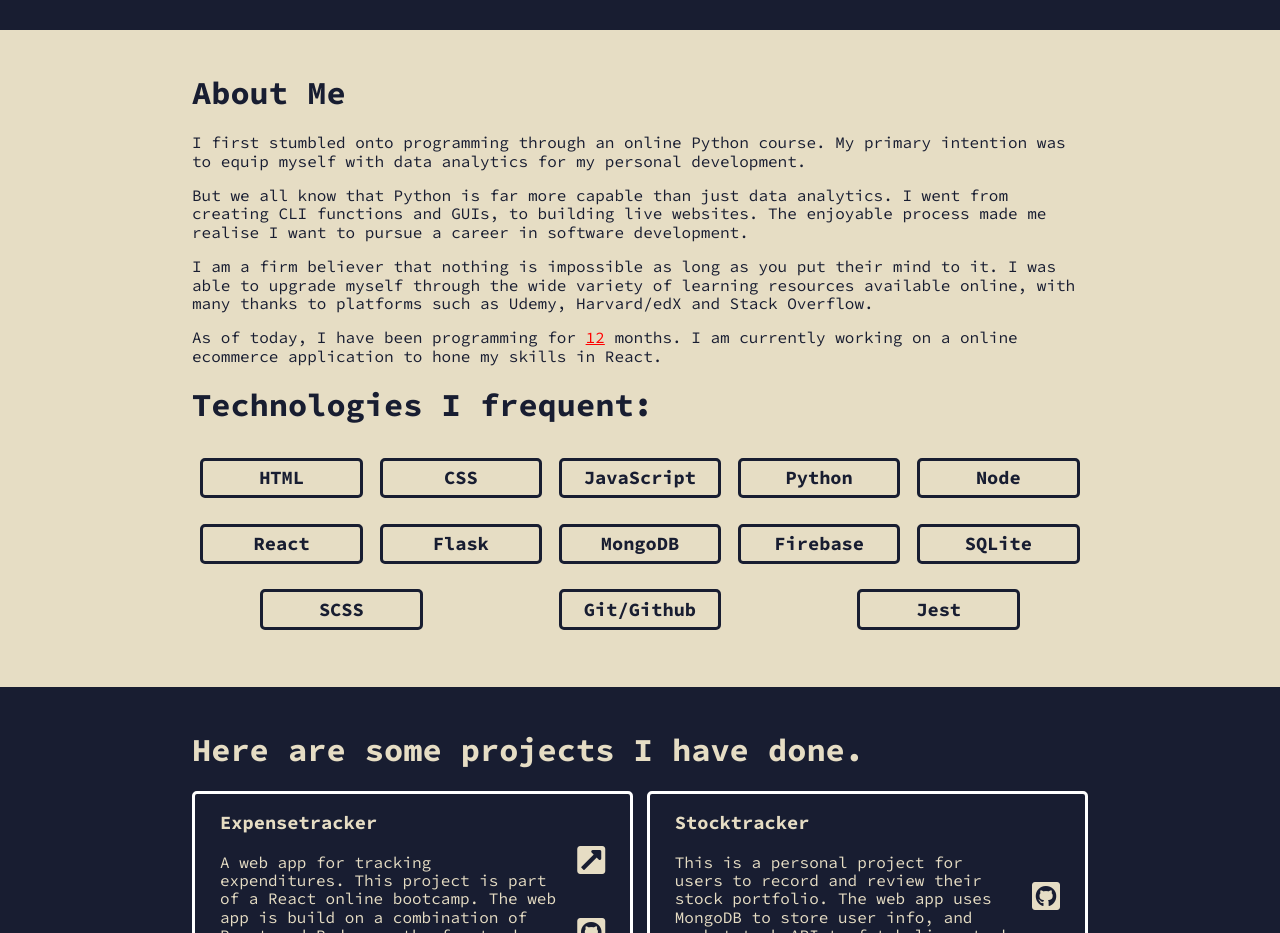
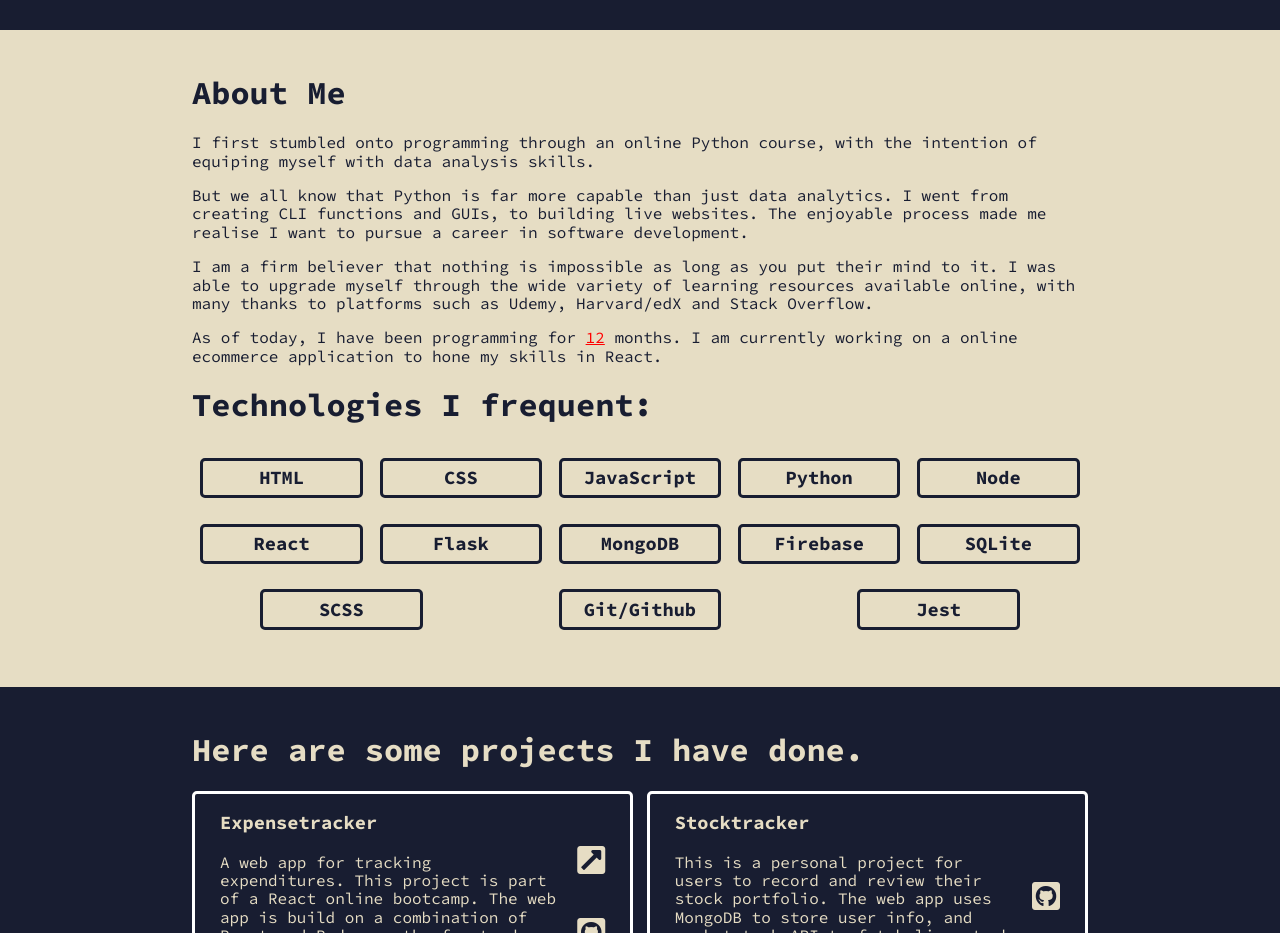
Before and after one commit to salmonsashimi/my-site, a React (Create React App) app: page / in a window 1280 px wide. Shown: the part 860-1793 px from the top of the page. Built offline with nearby package versions, Linux system fonts and the light colour scheme.

Commit message:
update about

```diff
--- a/src/components/About.js
+++ b/src/components/About.js
@@ -11,7 +11,7 @@ export default () => {
     return (
         <div className='about container'>
             <h1 className='about-title'>About Me</h1>
-            <p>I first stumbled onto programming through an online Python course. My primary intention was to equip myself with data analytics for my personal development.</p>
+            <p>I first stumbled onto programming through an online Python course, with the intention of equiping myself with data analysis skills.</p>
             <p>But we all know that Python is far more capable than just data analytics. I went from creating CLI functions and GUIs, to building live websites. The enjoyable process made me realise I want to pursue a career in software development.</p>
             <p>I am a firm believer that nothing is impossible as long as you put their mind to it. I was able to upgrade myself through the wide variety of learning resources available online, with many thanks to platforms such as Udemy, Harvard/edX and Stack Overflow. </p>
             <p>As of today, I have been programming for <span className='months'>{difference}</span> months. I am currently working on a online ecommerce application to hone my skills in React.</p>
```
